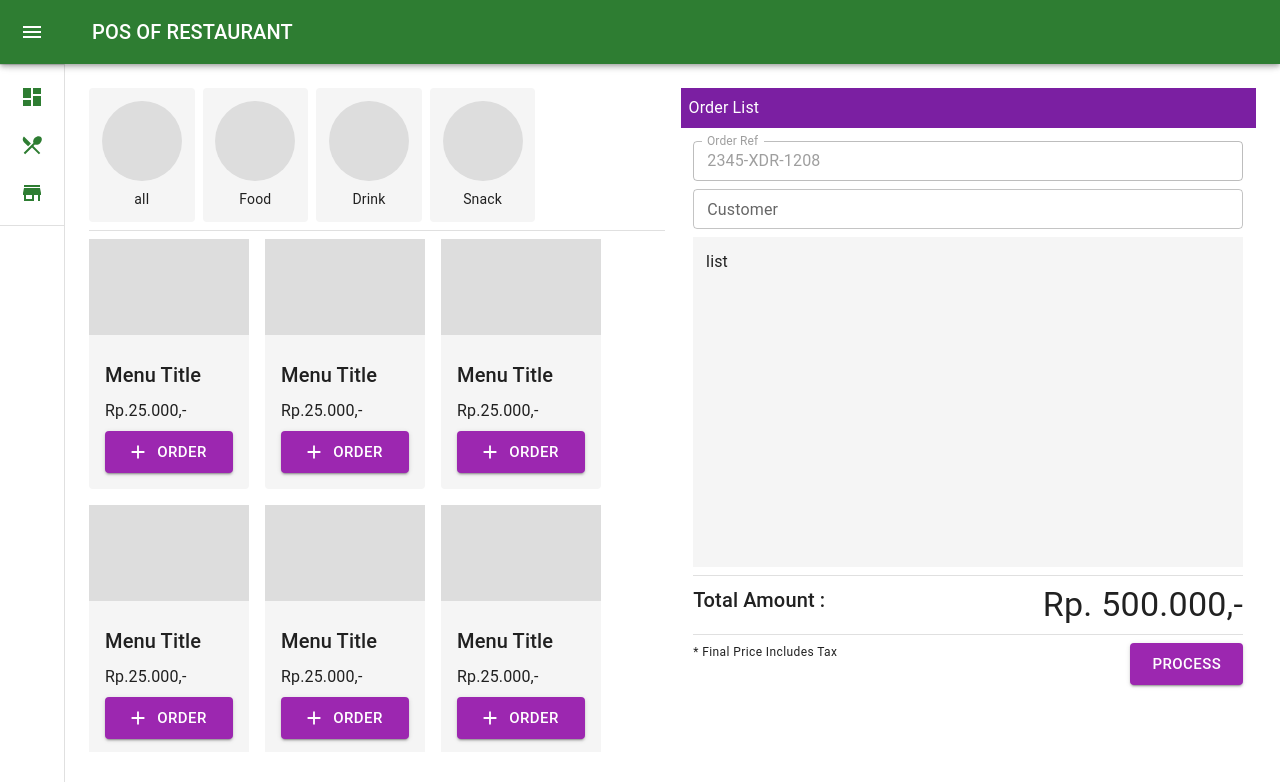
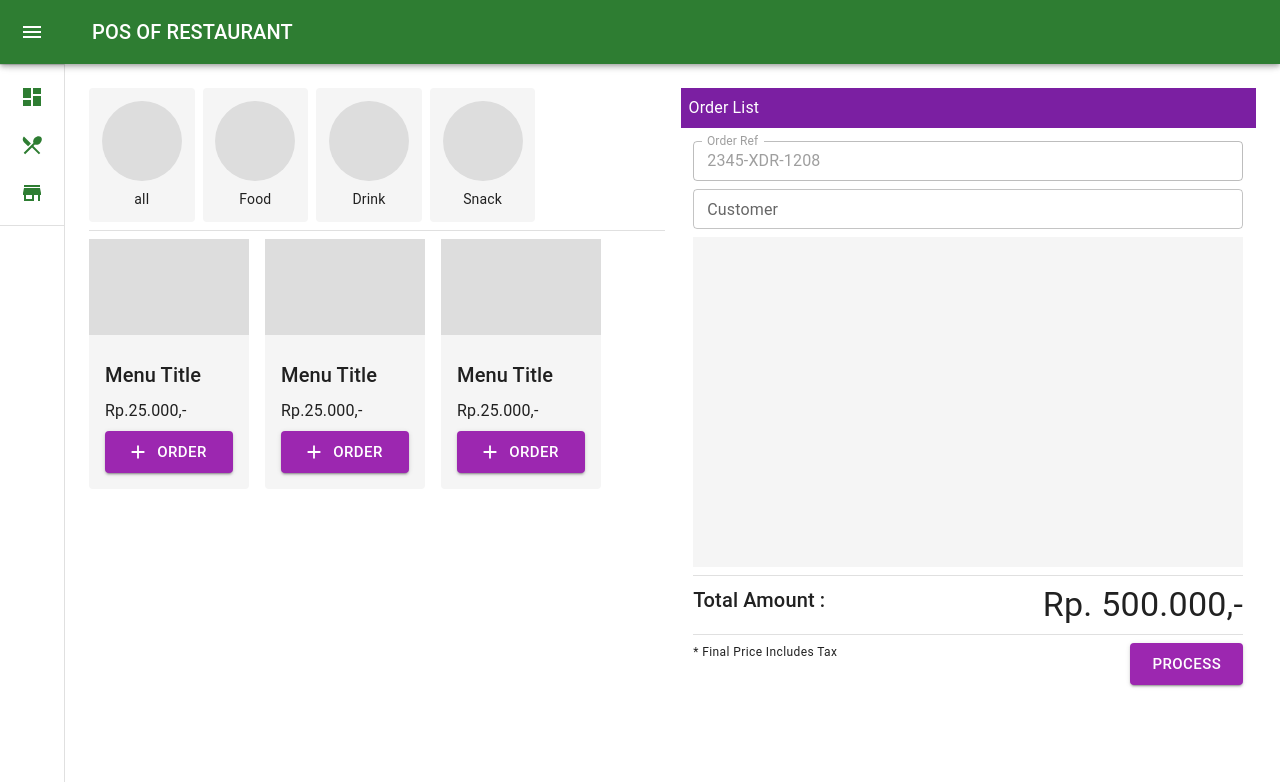
Before and after one commit to faisalsaid/POS-DEMO-REACT, a React (Create React App) app: page /order in a window 1280 px wide. Shown: the top 782 px of the page. Built offline with nearby package versions, Linux system fonts and the light colour scheme.

Commit message:
create ordermenu card

```diff
--- a/src/feature/order/Order.jsx
+++ b/src/feature/order/Order.jsx
@@ -1,16 +1,16 @@
-import React from 'react';
+import React, { useState } from 'react';
 import { Grid, Box, Typography, Stack, TextField, Table, Button, Divider } from '@mui/material';
-import AddIcon from '@mui/icons-material/Add';
+
+import OrderMenuCard from './OrderMenuCard';
 
 const Order = () => {
+  const [listOrder, setListOrder] = useState([]);
+  console.log(listOrder);
+
   // handle list menu card
 
   const addOrder = (index) => {
-    alert(index);
-  };
-
-  const handleButtonOrder = (index) => {
-    addOrder(index);
+    setListOrder([...listOrder, index]);
   };
 
   return (
@@ -53,6 +53,8 @@ const Order = () => {
               ))}
             </Stack>
             <Divider />
+
+            {/* MAP ITEM MENU */}
             <Stack
               sx={{
                 // width: '100%',
@@ -62,65 +64,10 @@ const Order = () => {
               direction={'row'}
             >
               {arr1.map((menu, index) => (
-                <Stack
-                  key={index}
-                  spacing={1}
-                  index={index}
-                  sx={{
-                    bgcolor: 'whitesmoke',
-                    borderRadius: '4px',
-                    width: '160px',
-                    maxWidth: '160px',
-                  }}
-                >
-                  <Box sx={{ width: '100%', aspectRatio: '10/6', bgcolor: '#ddd' }}></Box>
-                  <Stack
-                    spacing={1}
-                    sx={{
-                      padding: '1rem',
-                    }}
-                  >
-                    <Typography variant="h6" component={'p'}>
-                      {'Menu Title'}
-                    </Typography>
-                    <Typography variant="body" component={'p'}>
-                      Rp.25.000,-
-                    </Typography>
-
-                    <Button onClick={() => handleButtonOrder(index)} startIcon={<AddIcon />} size="large" color="secondary" variant="contained" fullWidth>
-                      Order
-                    </Button>
-                  </Stack>
-                </Stack>
+                <OrderMenuCard key={index} index={index} data={menu} addOrder={addOrder} />
               ))}
-              <Stack
-                spacing={1}
-                sx={{
-                  bgcolor: 'whitesmoke',
-                  borderRadius: '4px',
-                  width: '180px',
-                }}
-              >
-                <Box sx={{ width: '100%', aspectRatio: '10/6', bgcolor: '#ddd' }}></Box>
-                <Stack
-                  spacing={1}
-                  sx={{
-                    padding: '1rem',
-                  }}
-                >
-                  <Typography variant="h6" component={'p'}>
-                    {'Menu Title'}
-                  </Typography>
-                  <Typography variant="body" component={'p'}>
-                    Rp.25.000,-
-                  </Typography>
-
-                  <Button startIcon={<AddIcon />} size="large" color="secondary" variant="contained" fullWidth>
-                    Order
-                  </Button>
-                </Stack>
-              </Stack>
             </Stack>
+            {/* MAP ITEM MENU END */}
           </Stack>
         </Grid>
         {/* MENU SIDE END   */}
@@ -162,7 +109,9 @@ const Order = () => {
                 overflowY: 'scroll',
               }}
             >
-              list
+              {listOrder.map((list) => (
+                <h1>add list UI here</h1>
+              ))}
             </Box>
             <Divider />
             <Stack direction={'row'} justifyContent="space-between">
@@ -189,6 +138,10 @@ const Order = () => {
 };
 
 const category = [{ label: 'all' }, { label: 'Food' }, { label: 'Drink' }, { label: 'Snack' }];
-const arr1 = ['satu', 'satu', 'satu', 'satu', 'satu', 'satu', 'satu', 'satu', 'satu'];
+const arr1 = [
+  { name: 'Ayam Goreng', price: 45000, category: 'food' },
+  { name: 'Kopi Hitam', price: 45000, category: 'drink' },
+  { name: 'Jus Mengkudu', price: 45000, category: 'drink' },
+];
 
 export default Order;
--- /dev/null
+++ b/src/feature/order/OrderMenuCard.jsx
@@ -0,0 +1,43 @@
+import React from 'react';
+import { Grid, Box, Typography, Stack, TextField, Table, Button, Divider } from '@mui/material';
+import AddIcon from '@mui/icons-material/Add';
+
+const OrderMenuCard = (props) => {
+  console.log(props);
+  const { addOrder, index, data } = props;
+
+  return (
+    <>
+      <Stack
+        spacing={1}
+        sx={{
+          bgcolor: 'whitesmoke',
+          borderRadius: '4px',
+          width: '160px',
+          maxWidth: '160px',
+        }}
+      >
+        <Box sx={{ width: '100%', aspectRatio: '10/6', bgcolor: '#ddd' }}></Box>
+        <Stack
+          spacing={1}
+          sx={{
+            padding: '1rem',
+          }}
+        >
+          <Typography variant="h6" component={'p'}>
+            {'Menu Title'}
+          </Typography>
+          <Typography variant="body" component={'p'}>
+            Rp.25.000,-
+          </Typography>
+
+          <Button onClick={() => addOrder(data)} startIcon={<AddIcon />} size="large" color="secondary" variant="contained" fullWidth>
+            Order
+          </Button>
+        </Stack>
+      </Stack>
+    </>
+  );
+};
+
+export default OrderMenuCard;
```
